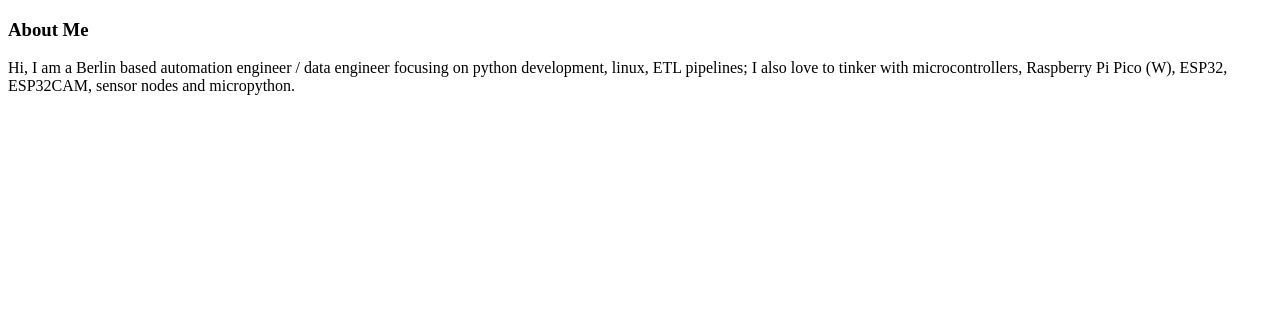
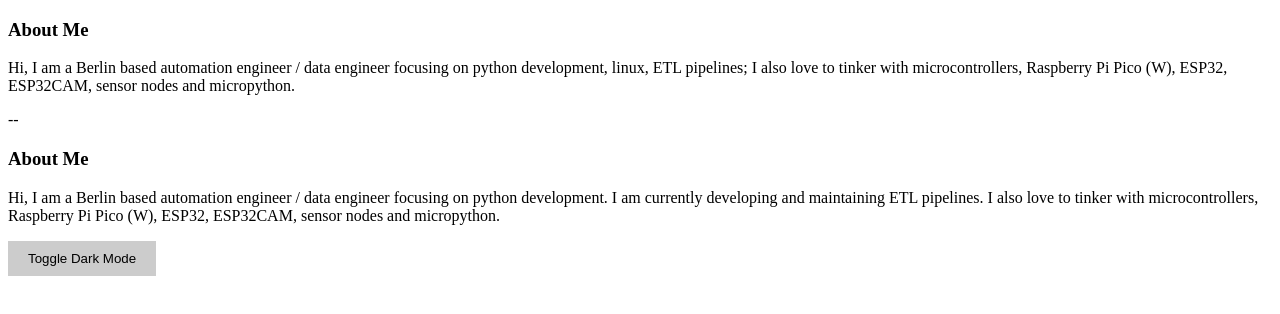
Before and after one commit to Yimro/yimro.github.io, a plain HTML site: page index.html in a window 1280 px wide. Drawn offline with Linux system fonts and the light colour scheme.

Commit message:
Update index.html

```diff
--- a/index.html
+++ b/index.html
@@ -9,3 +9,52 @@
 	I also love to tinker with microcontrollers, Raspberry Pi Pico (W), ESP32, ESP32CAM, sensor nodes and micropython.</p>
 </body>
 </html>
+
+--
+
+<!DOCTYPE html>
+<html>
+<head>
+	<title>About Me</title>
+	<style>
+		body {
+			background-color: #ffffff;
+			color: #000000;
+			transition: background-color 0.5s, color 0.5s;
+		}
+
+		.dark-mode {
+			background-color: #000000;
+			color: #ffffff;
+		}
+
+		.button {
+			background-color: #cccccc;
+			border: none;
+			padding: 10px 20px;
+			cursor: pointer;
+		}
+
+		.button:hover {
+			background-color: #aaaaaa;
+		}
+	</style>
+</head>
+<body>
+	<h3> About Me</h3>
+<body>
+	<p>
+	Hi, I am a Berlin based automation engineer / data engineer focusing on python development.
+	I am currently developing and maintaining ETL pipelines.
+	I also love to tinker with microcontrollers, Raspberry Pi Pico (W), ESP32, ESP32CAM, sensor nodes and micropython.
+	</p>
+</body>
+	<button class="button" onclick="toggleDarkMode()">Toggle Dark Mode</button>
+
+	<script>
+		function toggleDarkMode() {
+			document.body.classList.toggle("dark-mode");
+		}
+	</script>
+</body>
+</html>
```
